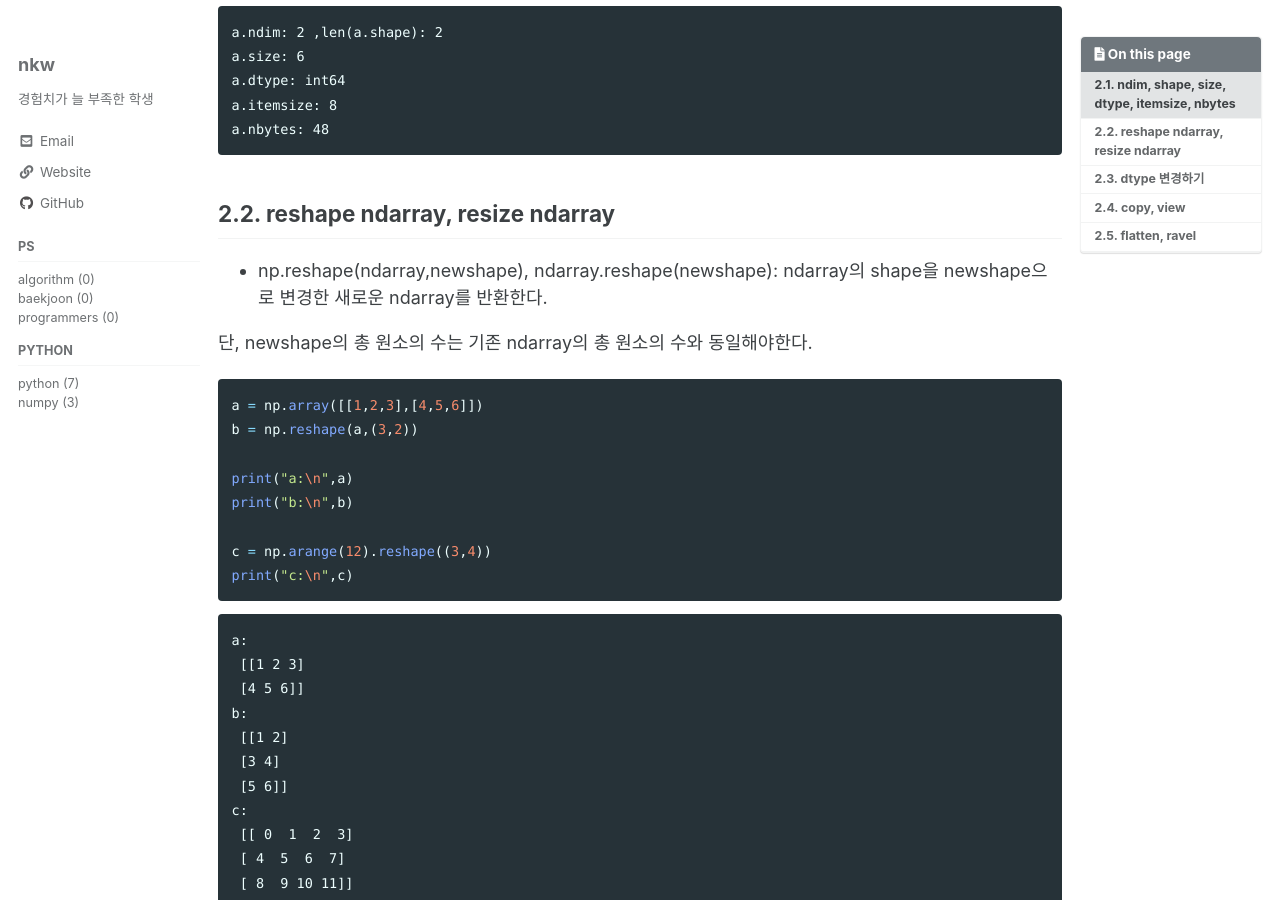
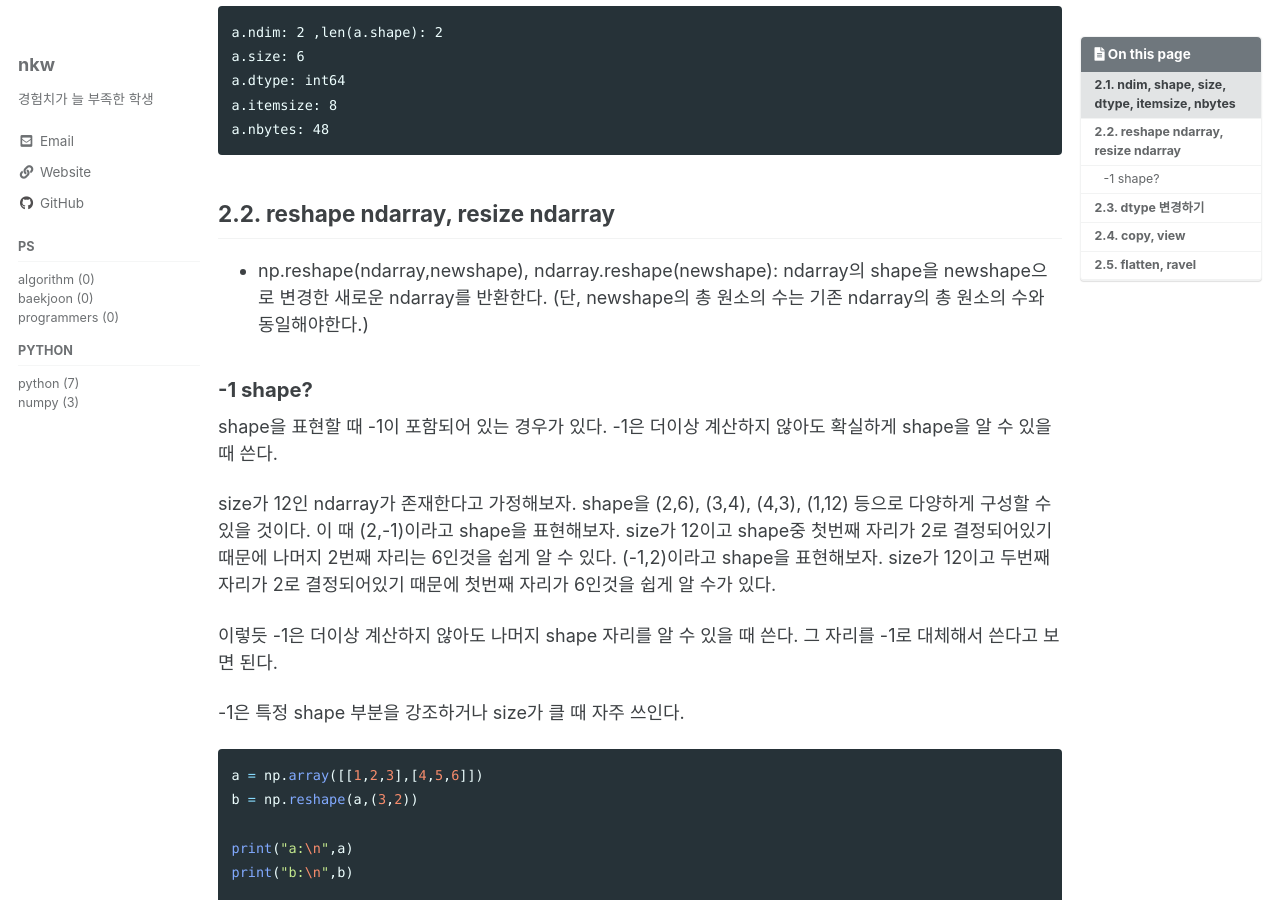
Before and after one commit to nkw011/nkw011.github.io, a Jekyll site: the page built from _posts/2021-11-02-numpy-second.md, in a window 1280 px wide and 900 px high, scrolled down 745 px. Built offline with Jekyll 4.4.1, drawn with Linux system fonts in a browser that asks for light colours; cached includes are drawn as plain includes; comment, search, counter and statistics services are not loaded.

Commit message:
modify numpy-second-post

````diff
--- a/_posts/2021-11-02-numpy-second.md
+++ b/_posts/2021-11-02-numpy-second.md
@@ -41,9 +41,19 @@ print("a.nbytes:",a.nbytes)
 
 ## 2.2. reshape ndarray, resize ndarray
 
--   np.reshape(ndarray,newshape), ndarray.reshape(newshape): ndarray의 shape을 newshape으로 변경한 새로운 ndarray를 반환한다.
+-   np.reshape(ndarray,newshape), ndarray.reshape(newshape): ndarray의 shape을 newshape으로 변경한 새로운 ndarray를 반환한다. (단, newshape의 총 원소의 수는 기존 ndarray의 총 원소의 수와 동일해야한다.)
 
-단, newshape의 총 원소의 수는 기존 ndarray의 총 원소의 수와 동일해야한다.
+### -1 shape?
+
+shape을 표현할 때 -1이 포함되어 있는 경우가 있다. -1은 더이상 계산하지 않아도 확실하게 shape을 알 수 있을 때 쓴다.
+
+size가 12인 ndarray가 존재한다고 가정해보자. shape을 (2,6), (3,4), (4,3), (1,12) 등으로 다양하게 구성할 수 있을 것이다.
+이 때 (2,-1)이라고 shape을 표현해보자. size가 12이고 shape중 첫번째 자리가 2로 결정되어있기 때문에 나머지 2번째 자리는 6인것을 쉽게 알 수 있다.
+(-1,2)이라고 shape을 표현해보자. size가 12이고 두번째 자리가 2로 결정되어있기 때문에 첫번째 자리가 6인것을 쉽게 알 수가 있다.
+
+이렇듯 -1은 더이상 계산하지 않아도 나머지 shape 자리를 알 수 있을 때 쓴다. 그 자리를 -1로 대체해서 쓴다고 보면 된다.
+
+-1은 특정 shape 부분을 강조하거나 size가 클 때 자주 쓰인다.
 
 ```python
 a = np.array([[1,2,3],[4,5,6]])
````
